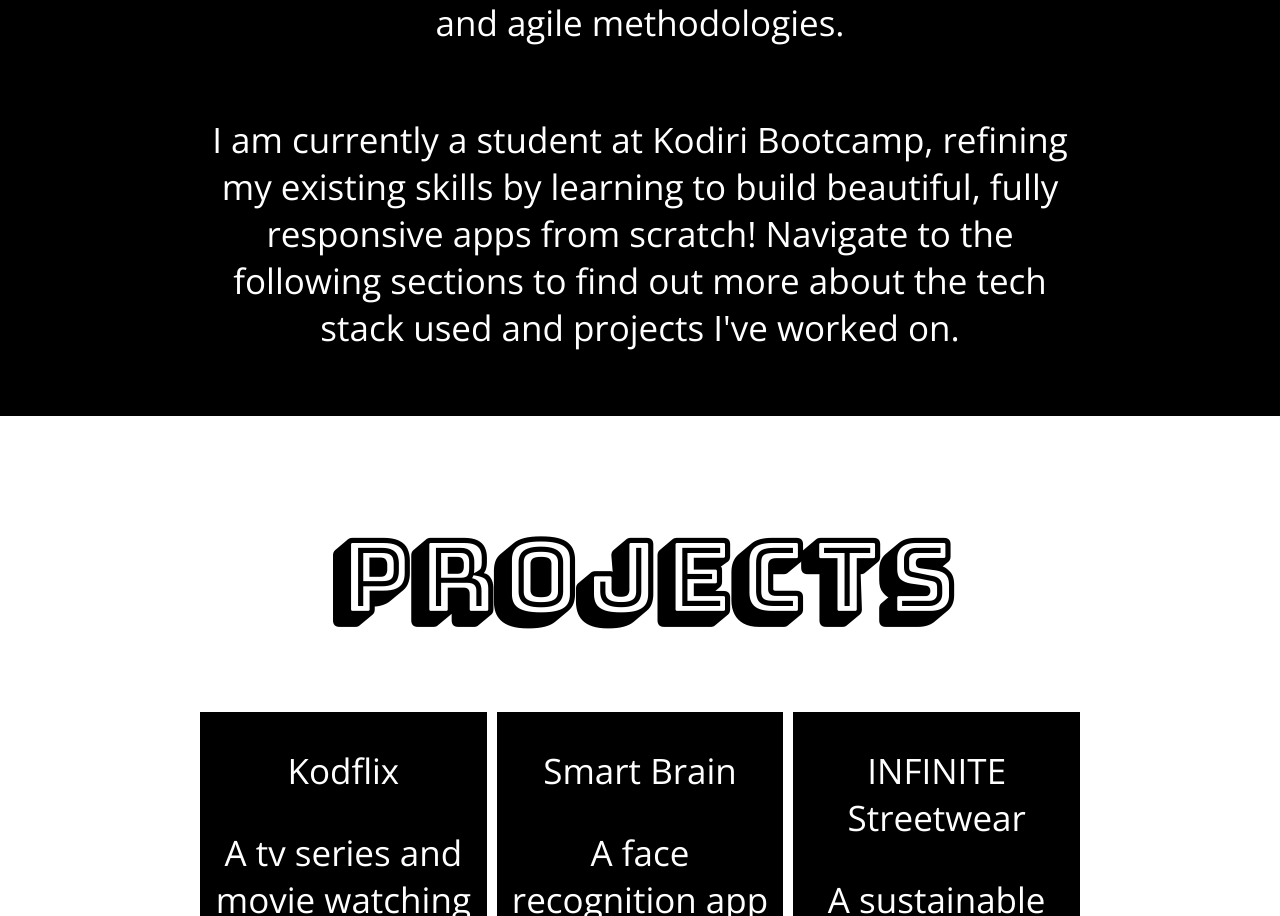
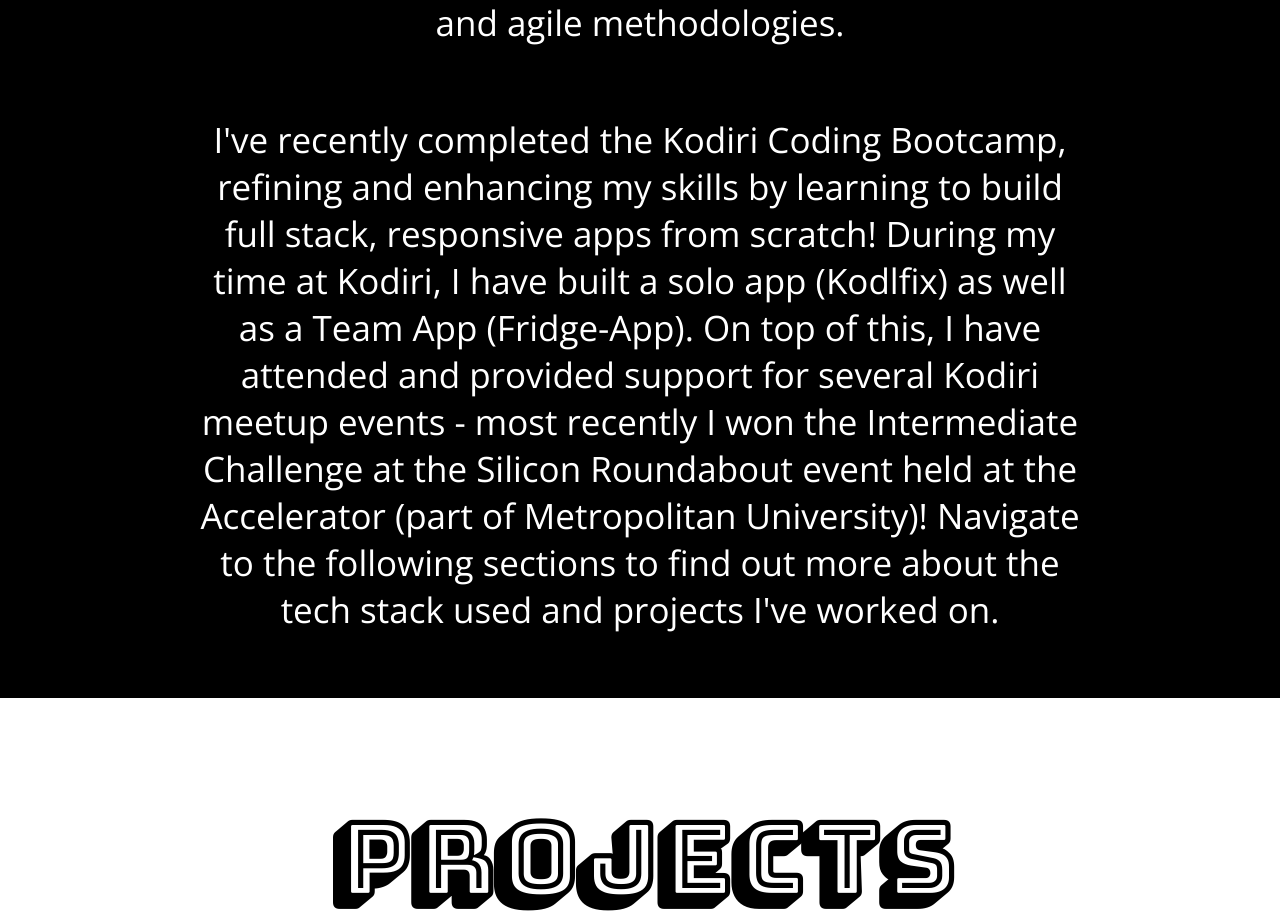
Before and after one commit to smellyung/kellys-portfolio, a React (Create React App) app: page / in a window 1280 px wide. Shown: the part 1638-2554 px from the top of the page. Built offline with nearby package versions, Linux system fonts and the light colour scheme; a web font is replaced by a local one.

Commit message:
add recent silicon roundabout event to about section

```diff
--- a/src/components/About.js
+++ b/src/components/About.js
@@ -13,8 +13,11 @@
             I learnt a lot about writing clean and readable code, collaboration and agile methodologies.
           </p>
           <p>
-            I am currently a student at Kodiri Bootcamp, refining my existing skills by learning to build beautiful, fully responsive apps from scratch!
-            Navigate to the following sections to find out more about the <a>tech stack</a> used and <a>projects</a> I've worked on.
+            I've recently completed the Kodiri Coding Bootcamp, refining and enhancing my skills by learning to build full stack, responsive apps from scratch!
+            During my time at Kodiri, I have built a solo app (Kodlfix) as well as a Team App (Fridge-App).
+            On top of this, I have attended and provided support for several Kodiri meetup events -
+            most recently I won the Intermediate Challenge at the Silicon Roundabout event held at the Accelerator (part of Metropolitan University)!
+            Navigate to the following sections to find out more about the tech stack used and projects I've worked on.
           </p>
         </div>
     );
```
